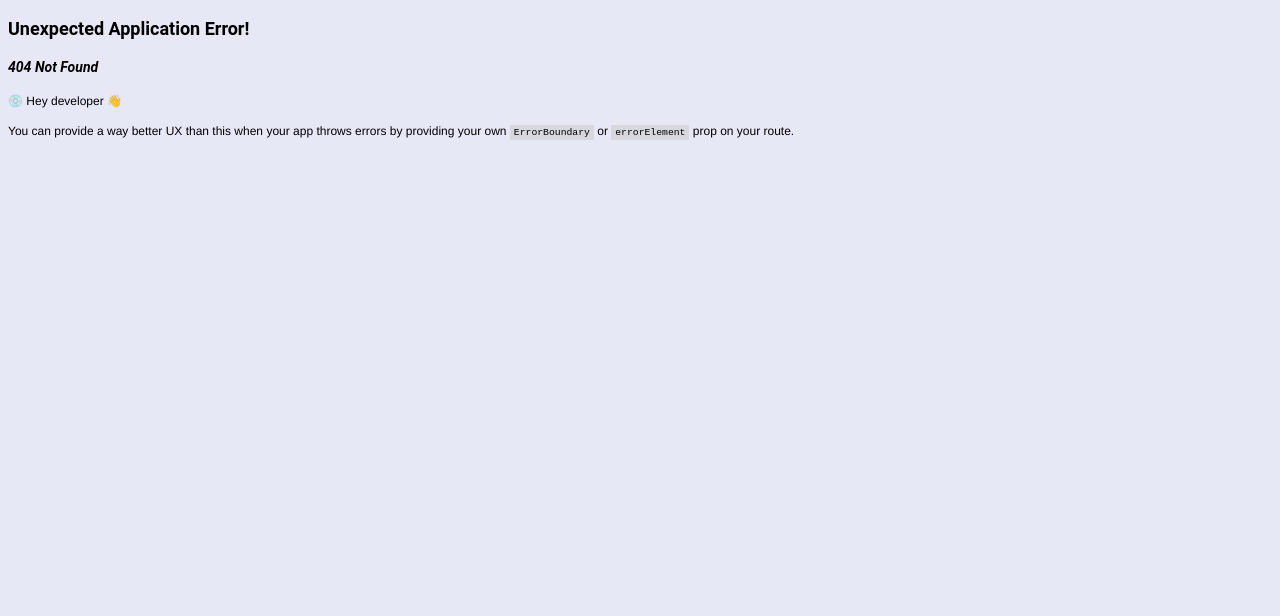
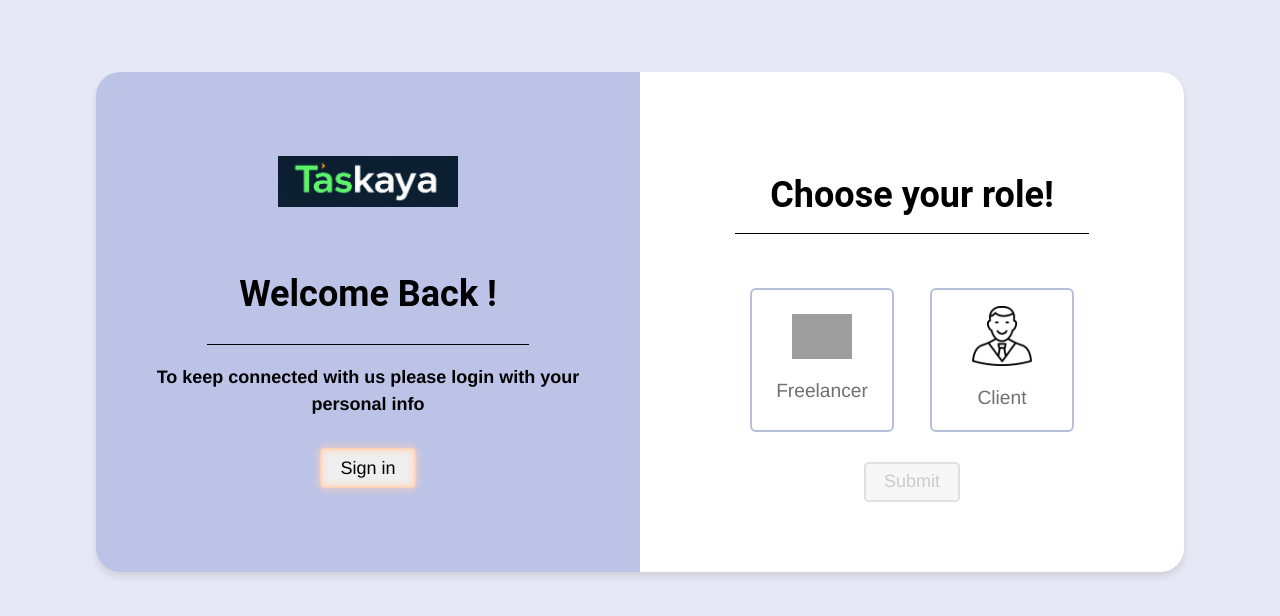
Before and after one commit to taskiesss/frontend, a React (Vite) app: page /signup/choose-role in a window 1280 px wide. Before the commit this address had no page. Shown: the top 616 px of the page. Built offline with nearby package versions, Linux system fonts and the light colour scheme; grey boxes are pictures that could not be loaded.

Commit message:
Signup Fixed

```diff
--- a/package.json
+++ b/package.json
@@ -16,6 +16,7 @@
     "@fortawesome/free-regular-svg-icons": "^6.7.2",
     "@fortawesome/react-fontawesome": "^0.2.2",
     "@reduxjs/toolkit": "^2.5.0",
+    "crypto-js": "^4.2.0",
     "react": "^18.3.1",
     "react-dom": "^18.3.1",
     "react-loading": "^2.0.3",
@@ -25,6 +26,7 @@
   },
   "devDependencies": {
     "@eslint/js": "^9.15.0",
+    "@types/crypto-js": "^4.2.2",
     "@types/react": "^18.3.12",
     "@types/react-dom": "^18.3.1",
     "@vitejs/plugin-react": "^4.3.4",
--- a/src/components/common/button.tsx
+++ b/src/components/common/button.tsx
@@ -59,15 +59,38 @@
   &:hover::after {
     opacity: 1; /* Make it visible on hover */
   }
+
+  &:disabled {
+    cursor: not-allowed; /* Change cursor to indicate it's disabled */
+    opacity: 0.6; /* Reduce opacity to give a "disabled" look */
+    border-color: var(
+      --button-disabled-border-color,
+      #ccc
+    ); /* Muted border color */
+    background-color: var(
+      --button-disabled-background-color,
+      #f2f2f2
+    ); /* Muted background */
+    color: var(--button-disabled-text-color, #aaa); /* Muted text color */
+    box-shadow: none; /* Remove shadow effects */
+    &:disabled::after {
+      display: none; /* Remove hover effects for disabled buttons */
+    }
+  }
 `;
 
 interface ButtonProps extends React.ButtonHTMLAttributes<HTMLButtonElement> {
   children: ReactNode;
 }
 
-const Button: React.FC<ButtonProps> = ({ children, type, onClick }) => {
+const Button: React.FC<ButtonProps> = ({
+  children,
+  type,
+  onClick,
+  disabled,
+}) => {
   return (
-    <StyledButton type={type || "button"} onClick={onClick}>
+    <StyledButton type={type || "button"} onClick={onClick} disabled={disabled}>
       {children}
     </StyledButton>
   );
--- a/src/pages/auth/ClientRole.tsx
+++ b/src/pages/auth/ClientRole.tsx
@@ -2,6 +2,8 @@
 import { useDispatch } from "react-redux";
 import styled from "styled-components";
 import { updateAuthInfo } from "../../contexts/userSlice";
+import { useNavigate } from "react-router-dom";
+import Button from "../../components/common/button";
 
 const RightChild = styled.div`
   grid-column: 2/-1;
@@ -130,11 +132,18 @@
     text-align: center;
     margin-top: 1.5rem;
   }
+  .checkbox-group {
+    display: flex;
+    flex-direction: row;
+    justify-content: center;
+    align-items: center;
+    gap: 3rem;
+  }
 
   form {
     width: min(29rem, 35vw);
     display: flex;
-    flex-direction: row;
+    flex-direction: column;
     justify-content: center;
     align-items: center;
     margin-top: 3rem;
@@ -143,26 +152,25 @@
 `;
 export default function ClientRole() {
   const [isChecked, setIsChecked] = useState([false, false]);
+  const [role, setRole] = useState("");
   const dispatch = useDispatch();
+  const navigate = useNavigate();
   const toggleCheck = (e: React.ChangeEvent<HTMLInputElement>, i: number) => {
-    if (!isChecked[i]) {
-      const newIsChecked = isChecked.map((value, index) => {
-        if (index === i) {
-          return true;
-        } else {
-          return false;
-        }
-      });
-      setIsChecked(newIsChecked);
-    }
-    dispatch(updateAuthInfo({ role: e.target.dataset.role }));
-    // console.log(e.target.dataset.role);
+    setIsChecked([i === 0, i === 1]);
+    setRole(e.target.dataset.role || "");
   };
 
+  const handleSubmit = (e: React.FormEvent<HTMLFormElement>) => {
+    e.preventDefault();
+    dispatch(updateAuthInfo({ role: role }));
+
+    navigate(`/signup/create-account?role=${role}`);
+  };
   return (
     <RightChild>
       <h2>Choose your role!</h2>
-      <form action="">
+      <form onSubmit={handleSubmit} action="">
+        <div className="checkbox-group">
           <div className="checkbox">
             <label className="checkbox-wrapper">
               <input
@@ -205,6 +213,10 @@
               </span>
             </label>
           </div>
+        </div>
+        <Button type="submit" disabled={!(isChecked[0] || isChecked[1])}>
+          Submit
+        </Button>
       </form>
     </RightChild>
   );
--- a/src/pages/auth/CreateAccount.tsx
+++ b/src/pages/auth/CreateAccount.tsx
@@ -1,15 +1,18 @@
-import React, { useState } from "react";
+/* eslint-disable @typescript-eslint/no-unused-vars */
+import CryptoJS from "crypto-js";
+import React, { useEffect, useState } from "react";
 import Input from "../../components/common/Input";
 import Button from "../../components/common/button";
 import styled from "styled-components";
 
-import { registerUser } from "../../services/Auth/Auth";
-
 import { useDispatch, useSelector } from "react-redux";
 import { updateAuthInfo } from "../../contexts/userSlice";
 import { RootState } from "../../store";
-import { useNavigate } from "react-router-dom";
+import { useLocation, useNavigate } from "react-router-dom";
 import { ErrorResponse } from "../../types/Error";
+import { registerUser } from "../../services/Auth/Auth";
+
+const secretKey = "S3cr3tK3y@2023!ThisIsMySecureKey#";
 
 const RightChild = styled.div`
   grid-column: 2/-1;
@@ -55,7 +58,7 @@
   const [errors, setErrors] = useState<ErrorResponse[]>([]);
   const navigate = useNavigate();
   const dispatch = useDispatch();
-  const role = useSelector((state: RootState) => state.user.currentUser.role);
+  const user = useSelector((state: RootState) => state.user.currentUser);
 
   async function handleSubmit(e: React.FormEvent) {
     e.preventDefault();
@@ -91,13 +94,23 @@
         username,
         email,
         password,
-        role,
+        role: user.role,
       });
 
-      console.log(res);
+      // console.log(res);
       dispatch(updateAuthInfo({ username, email, password }));
 
-      navigate("/signup/verify");
+      // Encryption
+      const encryptedUser = CryptoJS.AES.encrypt(
+        JSON.stringify({ username, email, password, role: user.role }),
+        secretKey
+      ).toString();
+
+      // Encode the encrypted string to make it URL-safe
+      const encodedUser = encodeURIComponent(encryptedUser);
+
+      // Navigate to the next page with the encrypted user in the URL
+      navigate(`/signup/verify?user=${encodedUser}`);
     } catch (err) {
       if (err instanceof Error) {
         try {
@@ -113,6 +126,17 @@
       setIsSubmitting(false);
     }
   }
+
+  const location = useLocation();
+
+  useEffect(() => {
+    const params = new URLSearchParams(location.search);
+    const role = params.get("role");
+    if (role) {
+      dispatch(updateAuthInfo({ role }));
+    }
+  }, [location, dispatch]);
+
   return (
     <RightChild>
       <h2>Create Account</h2>
--- a/src/pages/auth/VerificationOTP.tsx
+++ b/src/pages/auth/VerificationOTP.tsx
@@ -1,10 +1,13 @@
+import CryptoJS from "crypto-js";
 import React, { useEffect, useRef, useState } from "react";
 import styled from "styled-components";
 import Button from "../../components/common/button";
 import Input from "../../components/common/Input";
 import { otpVerify, sendOTP } from "../../services/Auth/Auth";
-import { useSelector } from "react-redux";
+import { useDispatch, useSelector } from "react-redux";
 import { RootState } from "../../store";
+import { useLocation } from "react-router-dom";
+import { updateAuthInfo } from "../../contexts/userSlice";
 
 const OTPContainer = styled.div`
   display: flex;
@@ -31,12 +34,17 @@
   align-items: center;
   padding: 7rem 3.5rem;
   background-color: var(--foreground-color);
-  justify-content: center;
+  justify-content: flex-start;
+`;
 
-  img {
-    max-width: 15rem;
-  }
+const Image = styled.img<{ animate: boolean; moveDistance: number }>`
+  max-width: 15rem; /* Set image size */
+  height: auto;
+  transition: transform 2s ease-in-out; /* Smooth transition for the animation */
+  transform: ${({ animate, moveDistance }) =>
+    animate ? `translateY(${moveDistance}px)` : "translateY(0)"};
 `;
+
 const RightChild = styled.div`
   grid-column: 2/-1;
   background-color: white;
@@ -81,11 +89,19 @@
 
 const VerificationOTP: React.FC = () => {
   const [values, setValues] = useState(["", "", "", "", "", ""]);
-
+  const [isSubmitting, setIsSubmitting] = useState(false);
+  const [seconds, setSeconds] = useState(0);
+  const [animate, setAnimate] = React.useState(false);
+  const [moveDistance, setMoveDistance] = React.useState(0); // State to store the calculated distance
+  const location = useLocation();
+  const dispatch = useDispatch();
   const inputRefs = useRef<HTMLInputElement[]>([]);
+  const imageRef = useRef<HTMLImageElement>(null);
+  const containerRef = useRef<HTMLDivElement>(null);
 
   const otpVal = values.join("");
-  const user = useSelector((state: RootState) => state.user.currentUser);
+  const currentUser = useSelector((state: RootState) => state.user.currentUser);
+
   const goToNext = (
     index: number,
     event: React.ChangeEvent<HTMLInputElement>
@@ -100,11 +116,66 @@
       }
     }
   };
+
+  // useEffect(() => {
+  //   // Calculate the distance to center the image vertically
+  //   if (imageRef.current && containerRef.current) {
+  //     const containerHeight = containerRef.current.offsetHeight;
+  //     const imageHeight = imageRef.current.offsetHeight;
+  //     const distance = (containerHeight - imageHeight) / 2; // Calculate distance to center
+  //     setMoveDistance(distance); // Store the distance in state
+  //   }
+  // }, []);
+
+  useEffect(() => {
+    // Calculate the distance to center the image vertically, accounting for padding
+    if (imageRef.current && containerRef.current) {
+      const containerHeight = containerRef.current.offsetHeight;
+      const containerPaddingTop = parseFloat(
+        window.getComputedStyle(containerRef.current).paddingTop
+      );
+      const containerPaddingBottom = parseFloat(
+        window.getComputedStyle(containerRef.current).paddingBottom
+      );
+      const imageHeight = imageRef.current.offsetHeight;
+
+      // Subtract padding from the container height
+      const effectiveContainerHeight =
+        containerHeight - containerPaddingTop - containerPaddingBottom;
+
+      // Calculate the distance to center the image
+      const distance = (effectiveContainerHeight - imageHeight) / 2;
+      setMoveDistance(distance); // Store the distance in state
+    }
+  }, []);
+
+  useEffect(() => {
+    // Trigger the animation after a delay (e.g., 1 second)
+    const timer = setTimeout(() => {
+      setAnimate(true);
+    }, 1000); // 1 second delay
+
+    // Cleanup the timer on component unmount
+    return () => clearTimeout(timer);
+  }, []);
+
+  const onClick = async () => {
+    try {
+      setIsSubmitting(true);
+      setSeconds(30);
+      const res = await sendOTP(currentUser);
+      console.log("SendOTP response", res);
+    } catch (error) {
+      // handle or log error
+      console.error(error);
+    }
+  };
+
   useEffect(() => {
     // Define an inner async function
     const sendOtp = async () => {
       try {
-        const res = await sendOTP(user);
+        const res = await sendOTP(currentUser);
         console.log("SendOTP response", res);
       } catch (error) {
         // handle or log error
@@ -113,7 +184,21 @@
     };
     // Invoke it right away
     sendOtp();
-  }, []);
+  }, [currentUser]);
+
+  useEffect(() => {
+    let timer: number;
+
+    if (isSubmitting && seconds > 0) {
+      timer = setInterval(() => {
+        setSeconds((prevSeconds) => prevSeconds - 1);
+      }, 1000);
+    } else if (seconds === 0) {
+      setIsSubmitting(false); // Enable the button when the countdown ends
+    }
+
+    return () => clearInterval(timer); // Cleanup timer on component unmount
+  }, [isSubmitting, seconds]);
 
   useEffect(() => {
     // Define an inner async function
@@ -121,7 +206,7 @@
       // Only proceed if the length is 6
       if (otpVal.length === 6) {
         try {
-          const res = await otpVerify(user, otpVal);
+          const res = await otpVerify(currentUser, otpVal);
           console.log("OTP response", res);
         } catch (error) {
           // handle or log error
@@ -132,13 +217,42 @@
 
     // Invoke it right away
     verifyOtp();
-  }, [otpVal, user]);
+  }, [otpVal, currentUser]);
+
+  useEffect(() => {
+    const params = new URLSearchParams(location.search);
+    const encryptedUser = params.get("user");
+
+    if (encryptedUser) {
+      try {
+        // Decrypt the user object
+        const bytes = CryptoJS.AES.decrypt(
+          decodeURIComponent(encryptedUser),
+          "S3cr3tK3y@2023!ThisIsMySecureKey#"
+        );
+        const decryptedUser = JSON.parse(bytes.toString(CryptoJS.enc.Utf8));
+
+        console.log("Decrypted User:", decryptedUser);
+
+        // Dispatch the decrypted user to Redux
+        dispatch(updateAuthInfo(decryptedUser));
+      } catch (error) {
+        console.error("Error decrypting user:", error);
+      }
+    }
+  }, [location, dispatch]);
 
   return (
     <OTPContainer>
       <Container>
-        <LeftChild>
-          <img src="/images/logo_dark.png" alt="logo_light" />
+        <LeftChild ref={containerRef}>
+          <Image
+            ref={imageRef}
+            src="/images/logo_dark.png"
+            alt="logo_light"
+            animate={animate}
+            moveDistance={moveDistance}
+          />
         </LeftChild>
         <RightChild>
           <h1>Verify with OTP</h1>
@@ -152,7 +266,7 @@
                 <Input
                   type="text"
                   id={"op" + index}
-                  className={"text-center"}
+                  className={"text-center "}
                   fontSize="2rem"
                   onChange={(e) => goToNext(index, e)}
                   inputValue={value}
@@ -163,7 +277,9 @@
               ))}
             </div>
 
-            <Button>Sign up</Button>
+            <Button onClick={onClick} disabled={isSubmitting}>
+              {isSubmitting ? `Resend OTP in ${seconds}s` : "Resend OTP"}
+            </Button>
           </form>
         </RightChild>
       </Container>
--- a/src/services/Auth/Auth.ts
+++ b/src/services/Auth/Auth.ts
@@ -2,15 +2,10 @@
 import { ApiErrorResponse, ErrorResponse } from '../../types/Error';
 import { User } from '../../types/User';
 
-/**
- * Verifies the given OTP by sending it to the server's /api/signup/verify endpoint.
- *
- * @param otpVal - The numeric OTP value to verify.
- * @returns A promise that resolves to `true` if verification is successful, otherwise throws an error.
- */
+const BASE_URL = 'https://localhost:8080';
 export async function registerUser(user: User): Promise<boolean> {
   try {
-    const res = await fetch('/api/signup/verify', {
+    const res = await fetch(`${BASE_URL}/api/signup`, {
       method: 'POST',
       body: JSON.stringify(user),
       headers: {
@@ -55,7 +50,7 @@
 
 export async function otpVerify(user: User, otp: string): Promise<boolean> {
   try {
-    const res = await fetch('/api/signup', {
+    const res = await fetch(`${BASE_URL}/api/signup/verify`, {
       method: 'POST',
       body: JSON.stringify({ ...user, otp: otp }),
       headers: {
@@ -81,7 +76,7 @@
 
 export async function sendOTP(user: User): Promise<boolean> {
   try {
-    const res = await fetch('/api/signup/send-otp', {
+    const res = await fetch(`${BASE_URL}/api/signup/send-otp`, {
       method: 'POST',
       body: JSON.stringify({ user }),
       headers: {
```
Also changed, not shown: src/App.tsx (+5 -5 lines), 1 other file (tests, documents, lock files or other folders). Lines whose indentation alone changed are shown as unchanged.
